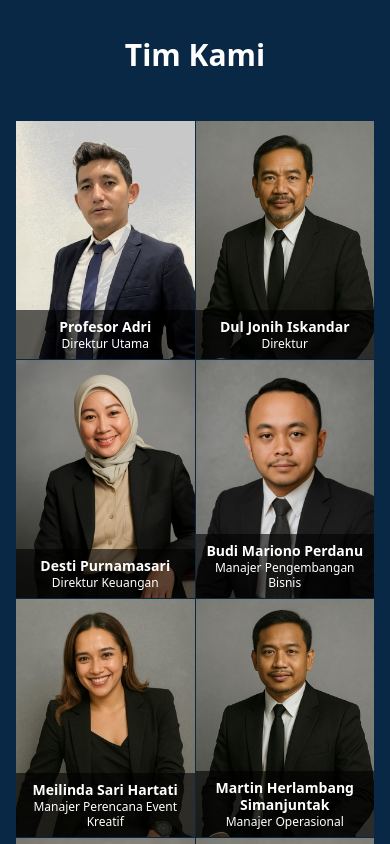
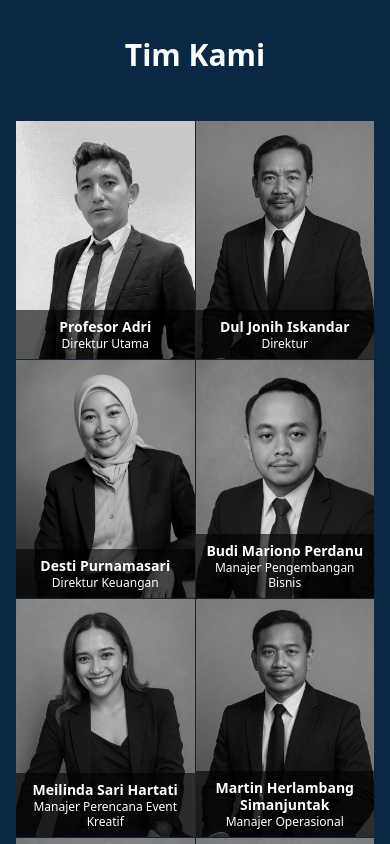
Before and after one commit to ProfAdri90/estetic-dinamis, a Next.js app: page / in a window 390 px wide. Shown: the part 4960-5804 px from the top of the page. Built offline with nearby package versions, Linux system fonts and the light colour scheme.

Commit message:
Update OurTeams.jsx

```diff
--- a/components/OurTeams.jsx
+++ b/components/OurTeams.jsx
@@ -53,7 +53,7 @@ const teamMembers = [
   },
 ];
 
-export default function OurTeam() {
+export default function OurTeams() {
   const [lang, setLang] = useState("id");
 
   useEffect(() => {
@@ -62,30 +62,23 @@ export default function OurTeam() {
   }, []);
 
   return (
-    <section id="tim" className="bg-[#082846] py-16">
+    <section id="tim" className="bg-[#082846] py-16 scroll-mt-[140px]">
       <h2 className="text-center text-white text-3xl font-bold mb-12">
         {lang === "id" ? "Tim Kami" : "Our Team"}
       </h2>
 
-      <div className="grid grid-cols-2 md:grid-cols-8 gap-[1px] max-w-full">
+      <div className="grid grid-cols-2 md:grid-cols-8 gap-[1px] w-full">
         {teamMembers.map((member, index) => (
           <div key={index} className="relative group w-full aspect-[3/4] overflow-hidden">
             <Image
               src={member.image}
               alt={member.name[lang]}
               fill
-              className={`object-cover transition duration-500 ${
-                typeof window !== "undefined" && window.innerWidth >= 768
-                  ? "grayscale group-hover:grayscale-0"
-                  : ""
-              }`}
+              className={`object-cover transition duration-500 grayscale md:group-hover:grayscale-0`}
             />
             <div
-              className={`absolute bottom-0 left-0 w-full bg-black/60 p-2 text-center text-sm text-white transition-opacity duration-300 ${
-                typeof window !== "undefined" && window.innerWidth >= 768
-                  ? "opacity-0 group-hover:opacity-100"
-                  : "opacity-100"
-              }`}
+              className={`absolute bottom-0 left-0 w-full bg-black/60 p-2 text-center text-sm text-white transition-opacity duration-300
+                md:opacity-0 md:group-hover:opacity-100 opacity-100`}
             >
               <p className="font-bold leading-tight">{member.name[lang]}</p>
               <p className="text-xs leading-tight">{member.title[lang]}</p>
```
